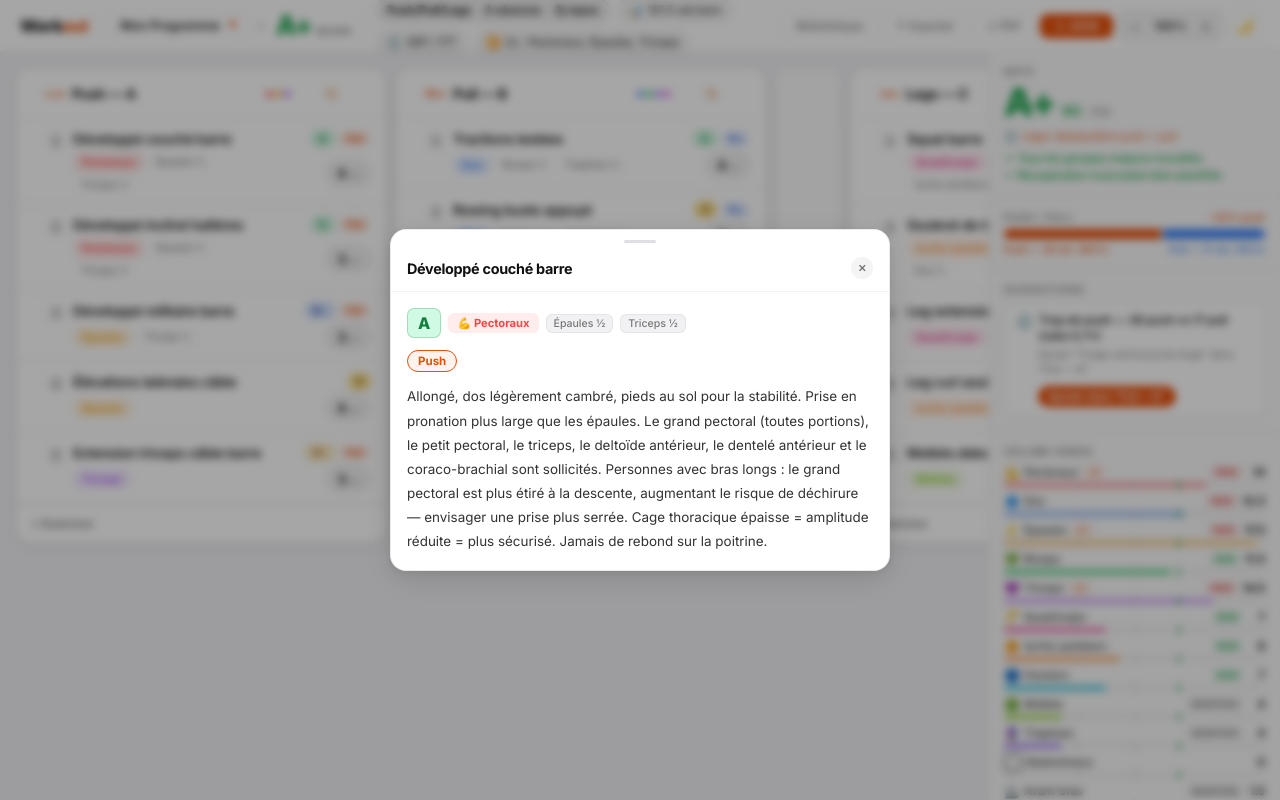
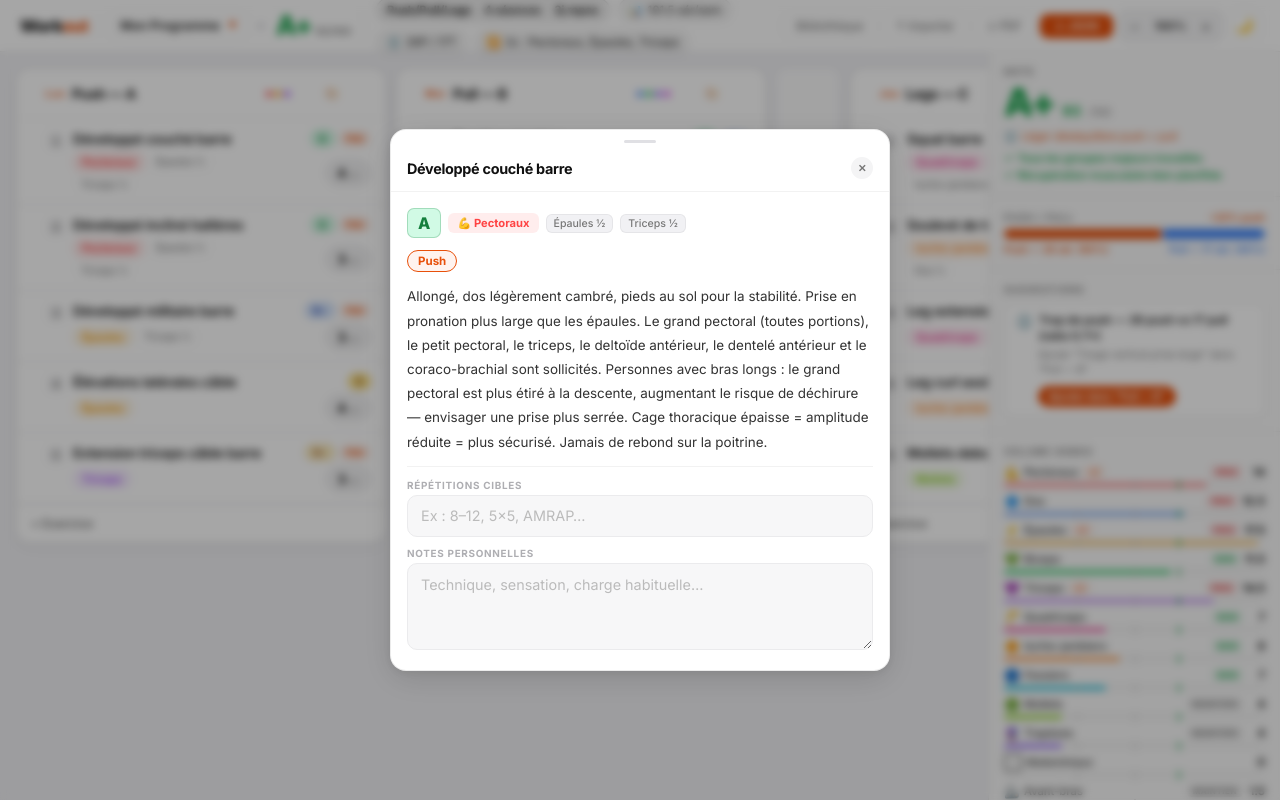
Before and after one commit to naxlamenax/workout-builder-light, a React (Vite) app: page / in a window 1280 px wide. Both pictures are taken after a click on the element "Développé couché barre". Built offline with nearby package versions, Linux system fonts and the light colour scheme.

Commit message:
Add files via upload

```diff
--- a/src/App.jsx
+++ b/src/App.jsx
@@ -453,7 +453,7 @@ function createProgramFromTemplate(template) {
       exercises: slot.exercises.map(e => ({ id: uid(), name: e.name, sets: e.sets })),
     };
   });
-  return { id: uid(), name: template.name, week };
+  return { id: uid(), name: template.name, week, priorities: Object.fromEntries(ALL_MUSCLES.map(m => [m, "balanced"])) };
 }
 
 // ─── DEMO WEEK ────────────────────────────────────────────────────────────────
@@ -853,7 +853,7 @@ const PRIO_OPTS = [
 ];
 
 const emptyExForm = () => ({ name:"", tier:"A", primary:[], secondary:[], movement:"neutral" });
-const makeProgram = name => ({ id:uid(), name, week: Array(7).fill(null) });
+const makeProgram = name => ({ id:uid(), name, week: Array(7).fill(null), priorities: Object.fromEntries(ALL_MUSCLES.map(m => [m, "balanced"])) });
 
 // ─── MIGRATION: old days[] format → new week[] format ────────────────────────
 function migrateToWeek(oldDays) {
@@ -931,11 +931,14 @@ export default function WorkoutDashboard() {
   const [exDescCache,    setExDescCache]    = useState({});
   const [exDescLoading,  setExDescLoading]  = useState(false);
 
-  const [priorities, setPriorities] = useState(
-    Object.fromEntries(ALL_MUSCLES.map(m => [m, "balanced"]))
-  );
-  const setMusclePrio = (m, v) => setPriorities(p => ({...p, [m]:v}));
-  const resetPrios    = ()     => setPriorities(Object.fromEntries(ALL_MUSCLES.map(m => [m,"balanced"])));
+  // priorities live on the active program — helpers update it there
+  const priorities = activeProgram?.priorities ?? Object.fromEntries(ALL_MUSCLES.map(m => [m, "balanced"]));
+  const setMusclePrio = (m, v) => setPrograms(all => all.map(p =>
+    p.id !== activeProgramId ? p : { ...p, priorities: { ...(p.priorities ?? {}), [m]: v } }
+  ));
+  const resetPrios = () => setPrograms(all => all.map(p =>
+    p.id !== activeProgramId ? p : { ...p, priorities: Object.fromEntries(ALL_MUSCLES.map(m => [m, "balanced"])) }
+  ));
   const hasCustomPrios = Object.values(priorities).some(v => v !== "balanced");
 
   // ── Derived state (computed every render) ────────────────────────────────────
@@ -986,7 +989,6 @@ export default function WorkoutDashboard() {
   const fileInputRef    = useRef(null);
   const saveTimer       = useRef(null);
   const dbTimer         = useRef(null);
-  const prioTimer       = useRef(null);
   const statusTimer     = useRef(null);
 
   // ── Persistence effects ──────────────────────────────────────────────────────
@@ -1001,6 +1003,7 @@ export default function WorkoutDashboard() {
           // Migrate pre-week[] format (legacy backups)
           ...p,
           week: p.week ?? migrateToWeek(p.days ?? []),
+          priorities: p.priorities ?? Object.fromEntries(ALL_MUSCLES.map(m => [m, "balanced"])),
         }));
         setPrograms(migrated);
         setActiveProgramId(s.activeProgramId ?? migrated[0].id);
@@ -1017,7 +1020,6 @@ export default function WorkoutDashboard() {
         return merged;
       });
     } catch (_) {}
-    try { const s = JSON.parse(localStorage.getItem("workout-priorities") || "null"); if (s) setPriorities(p => ({...p,...s})); } catch (_) {}
   }, []);
 
   useEffect(() => {
@@ -1051,12 +1053,6 @@ export default function WorkoutDashboard() {
   const zoomIn    = () => setZoom(z => ZOOM_STEPS[Math.min(ZOOM_STEPS.indexOf(z) + 1, ZOOM_STEPS.length - 1)]);
   const zoomOut   = () => setZoom(z => ZOOM_STEPS[Math.max(ZOOM_STEPS.indexOf(z) - 1, 0)]);
   const zoomReset = () => setZoom(1);
-
-  useEffect(() => {
-    clearTimeout(prioTimer.current);
-    prioTimer.current = setTimeout(() => { try { localStorage.setItem("workout-priorities", JSON.stringify(priorities)); } catch(_) {} }, 600);
-    return () => clearTimeout(prioTimer.current);
-  }, [priorities]);
 
   useEffect(() => {
     if (modal?.type === "addEx" || modal?.type === "replaceEx") {
@@ -1200,7 +1196,7 @@ export default function WorkoutDashboard() {
     try {
       const data = JSON.parse(importText);
       if (data.programs) {
-        const migrated = data.programs.map(p => ({ ...p, week: p.week ?? migrateToWeek(p.days ?? []) }));
+        const migrated = data.programs.map(p => ({ ...p, week: p.week ?? migrateToWeek(p.days ?? []), priorities: p.priorities ?? Object.fromEntries(ALL_MUSCLES.map(m => [m, "balanced"])) }));
         setPrograms(migrated);
         setActiveProgramId(data.activeProgramId ?? migrated[0].id);
       } else if (data.days) {
@@ -1410,6 +1406,12 @@ export default function WorkoutDashboard() {
       return u;
     });
     closeModal();
+  }
+
+  function updateExField(dayId, exId, field, value) {
+    updateDayExercises(dayId, exs =>
+      exs.map(e => e.id !== exId ? e : { ...e, [field]: value })
+    );
   }
 
   // ── AI description generation ───────────────────────────────────────────────
@@ -1777,7 +1779,7 @@ export default function WorkoutDashboard() {
                           <div style={{ flex:1, minWidth:0, display:"flex", flexDirection:"column", gap:5 }}>
 
                             <div style={{ display:"flex", alignItems:"center", gap:5, minWidth:0 }}>
-                              <span className="ex-name" onClick={() => setModal({ type:"exDetail", name:ex.name })}>
+                              <span className="ex-name" onClick={() => setModal({ type:"exDetail", name:ex.name, dayId:session.id, exId:ex.id })}>
                                 {ex.name}
                               </span>
                               <div style={{ display:"flex", alignItems:"center", gap:4, flexShrink:0, marginLeft:"auto" }}>
@@ -2220,9 +2222,13 @@ export default function WorkoutDashboard() {
 
           {/* Exercise Detail */}
           {modal.type === "exDetail" && (() => {
-            const name = modal.name;
-            const d    = db[name];
-            const desc = d?.desc || exDescCache[name];
+            const name  = modal.name;
+            const d     = db[name];
+            const desc  = d?.desc || exDescCache[name];
+            // If opened from a session exercise, we can save reps/notes back
+            const exInProgram = modal.dayId && modal.exId
+              ? week.find(s => s?.id === modal.dayId)?.exercises.find(e => e.id === modal.exId)
+              : null;
             return (
               <div className="modal" style={{ width:500 }} onClick={e => e.stopPropagation()}>
                 <div className="modal-handle" />
@@ -2293,6 +2299,35 @@ export default function WorkoutDashboard() {
                           : "✨ Générer la description"
                         }
                       </button>
+                    </div>
+                  )}
+                  {/* Reps + Note — only when opened from a session exercise */}
+                  {exInProgram && (
+                    <div style={{ display:"flex", flexDirection:"column", gap:10,
+                      borderTop:"1px solid var(--border-light)", paddingTop:12 }}>
+                      <div style={{ display:"flex", alignItems:"center", gap:12 }}>
+                        <div style={{ flex:1 }}>
+                          <label className="form-label" style={{ marginBottom:4 }}>Répétitions cibles</label>
+                          <input
+                            className="form-input"
+                            type="text"
+                            placeholder="Ex : 8–12, 5×5, AMRAP…"
+                            value={exInProgram.reps ?? ""}
+                            onChange={e => updateExField(modal.dayId, modal.exId, "reps", e.target.value)}
+                          />
+                        </div>
+                      </div>
+                      <div>
+                        <label className="form-label" style={{ marginBottom:4 }}>Notes personnelles</label>
+                        <textarea
+                          className="form-input"
+                          placeholder="Technique, sensation, charge habituelle…"
+                          rows={3}
+                          value={exInProgram.note ?? ""}
+                          onChange={e => updateExField(modal.dayId, modal.exId, "note", e.target.value)}
+                          style={{ resize:"vertical", lineHeight:1.5 }}
+                        />
+                      </div>
                     </div>
                   )}
                 </div>
```
